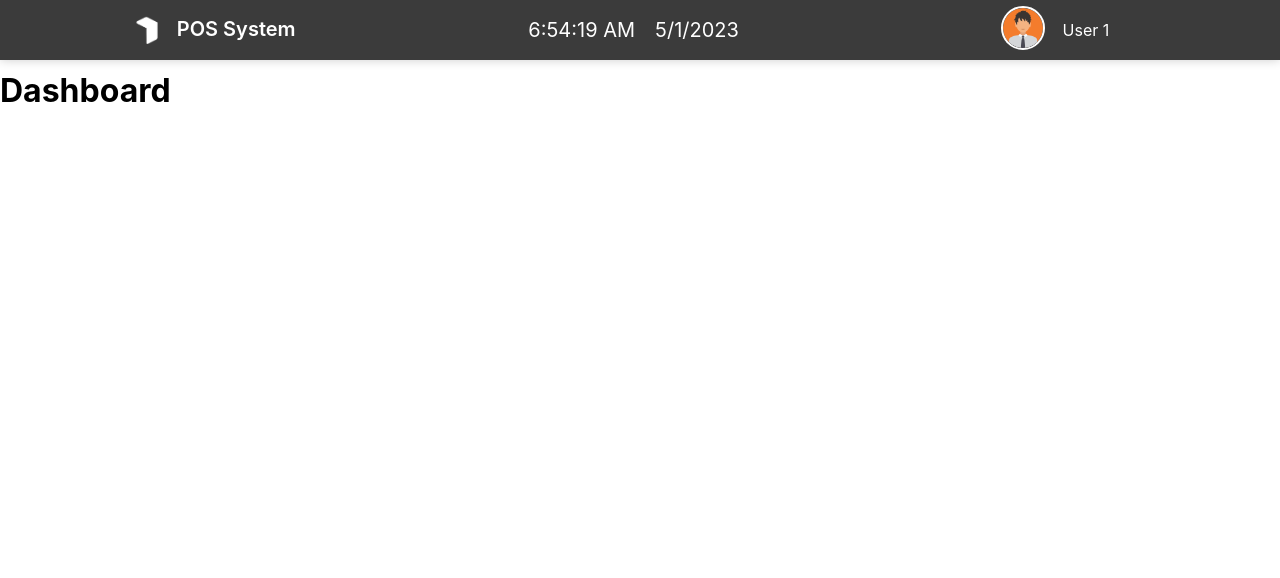
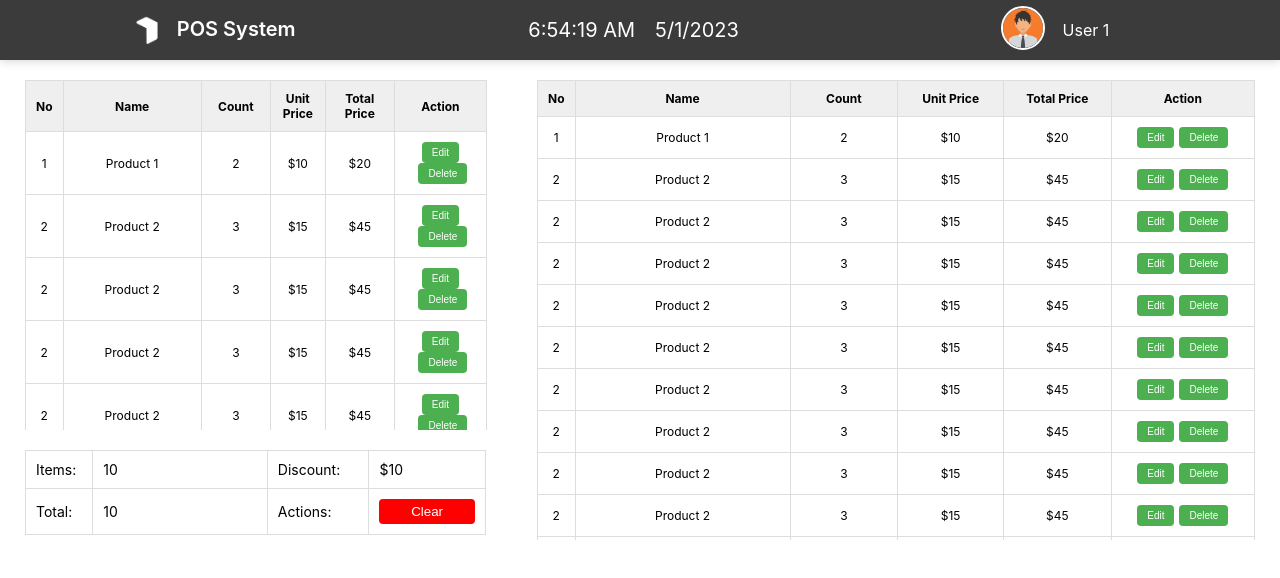
Before and after one commit to ProInventory/POS, a React (Create React App) app: page / in a window 1280 px wide. Shown: the top 578 px of the page. Built offline with nearby package versions, Linux system fonts and the light colour scheme.

Commit message:
cart and cart status

```diff
--- /dev/null
+++ b/src/components/cart.jsx
@@ -0,0 +1,169 @@
+import React from "react";
+
+import "./styles/cart.css";
+
+const Cart = () => {
+	return (
+		<React.Fragment>
+			<table className="cart-table">
+				<thead className="cart-table-head">
+					<tr className="cart-table-tr">
+						<th className="cart-table-th">No</th>
+						<th className="cart-table-th">Name</th>
+						<th className="cart-table-th">Count</th>
+						<th className="cart-table-th">Unit Price</th>
+						<th className="cart-table-th">Total Price</th>
+						<th className="cart-table-th">Action</th>
+					</tr>
+				</thead>
+				<tbody>
+					<tr className="cart-table-tr">
+						<td className="cart-table-td">1</td>
+						<td className="cart-table-td">Product 1</td>
+						<td className="cart-table-td">2</td>
+						<td className="cart-table-td">$10</td>
+						<td className="cart-table-td">$20</td>
+						<td className="cart-table-td">
+							<button className="cart-table-button">Edit</button>
+							<button className="cart-table-button">
+								Delete
+							</button>
+						</td>
+					</tr>
+					<tr className="cart-table-tr">
+						<td className="cart-table-td">2</td>
+						<td className="cart-table-td">Product 2</td>
+						<td className="cart-table-td">3</td>
+						<td className="cart-table-td">$15</td>
+						<td className="cart-table-td">$45</td>
+						<td className="cart-table-td">
+							<button className="cart-table-button">Edit</button>
+							<button className="cart-table-button">
+								Delete
+							</button>
+						</td>
+					</tr>
+					<tr className="cart-table-tr">
+						<td className="cart-table-td">2</td>
+						<td className="cart-table-td">Product 2</td>
+						<td className="cart-table-td">3</td>
+						<td className="cart-table-td">$15</td>
+						<td className="cart-table-td">$45</td>
+						<td className="cart-table-td">
+							<button className="cart-table-button">Edit</button>
+							<button className="cart-table-button">
+								Delete
+							</button>
+						</td>
+					</tr>
+					<tr className="cart-table-tr">
+						<td className="cart-table-td">2</td>
+						<td className="cart-table-td">Product 2</td>
+						<td className="cart-table-td">3</td>
+						<td className="cart-table-td">$15</td>
+						<td className="cart-table-td">$45</td>
+						<td className="cart-table-td">
+							<button className="cart-table-button">Edit</button>
+							<button className="cart-table-button">
+								Delete
+							</button>
+						</td>
+					</tr>
+					<tr className="cart-table-tr">
+						<td className="cart-table-td">2</td>
+						<td className="cart-table-td">Product 2</td>
+						<td className="cart-table-td">3</td>
+						<td className="cart-table-td">$15</td>
+						<td className="cart-table-td">$45</td>
+						<td className="cart-table-td">
+							<button className="cart-table-button">Edit</button>
+							<button className="cart-table-button">
+								Delete
+							</button>
+						</td>
+					</tr>
+					<tr className="cart-table-tr">
+						<td className="cart-table-td">2</td>
+						<td className="cart-table-td">Product 2</td>
+						<td className="cart-table-td">3</td>
+						<td className="cart-table-td">$15</td>
+						<td className="cart-table-td">$45</td>
+						<td className="cart-table-td">
+							<button className="cart-table-button">Edit</button>
+							<button className="cart-table-button">
+								Delete
+							</button>
+						</td>
+					</tr>
+					<tr className="cart-table-tr">
+						<td className="cart-table-td">2</td>
+						<td className="cart-table-td">Product 2</td>
+						<td className="cart-table-td">3</td>
+						<td className="cart-table-td">$15</td>
+						<td className="cart-table-td">$45</td>
+						<td className="cart-table-td">
+							<button className="cart-table-button">Edit</button>
+							<button className="cart-table-button">
+								Delete
+							</button>
+						</td>
+					</tr>
+					<tr className="cart-table-tr">
+						<td className="cart-table-td">2</td>
+						<td className="cart-table-td">Product 2</td>
+						<td className="cart-table-td">3</td>
+						<td className="cart-table-td">$15</td>
+						<td className="cart-table-td">$45</td>
+						<td className="cart-table-td">
+							<button className="cart-table-button">Edit</button>
+							<button className="cart-table-button">
+								Delete
+							</button>
+						</td>
+					</tr>
+					<tr className="cart-table-tr">
+						<td className="cart-table-td">2</td>
+						<td className="cart-table-td">Product 2</td>
+						<td className="cart-table-td">3</td>
+						<td className="cart-table-td">$15</td>
+						<td className="cart-table-td">$45</td>
+						<td className="cart-table-td">
+							<button className="cart-table-button">Edit</button>
+							<button className="cart-table-button">
+								Delete
+							</button>
+						</td>
+					</tr>
+					<tr className="cart-table-tr">
+						<td className="cart-table-td">2</td>
+						<td className="cart-table-td">Product 2</td>
+						<td className="cart-table-td">3</td>
+						<td className="cart-table-td">$15</td>
+						<td className="cart-table-td">$45</td>
+						<td className="cart-table-td">
+							<button className="cart-table-button">Edit</button>
+							<button className="cart-table-button">
+								Delete
+							</button>
+						</td>
+					</tr>
+					<tr className="cart-table-tr">
+						<td className="cart-table-td">2</td>
+						<td className="cart-table-td">Product 2</td>
+						<td className="cart-table-td">3</td>
+						<td className="cart-table-td">$15</td>
+						<td className="cart-table-td">$45</td>
+						<td className="cart-table-td">
+							<button className="cart-table-button">Edit</button>
+							<button className="cart-table-button">
+								Delete
+							</button>
+						</td>
+					</tr>
+				</tbody>
+			</table>
+		</React.Fragment>
+	);
+};
+
+export default Cart;
--- /dev/null
+++ b/src/components/cartStatus.jsx
@@ -0,0 +1,35 @@
+import React from "react";
+
+import "./styles/cartStatus.css";
+
+const CartStatus = () => {
+	return (
+		<React.Fragment>
+			<div className="cart-status">
+				<table className="cart-status-table">
+					<tbody>
+						<tr className="cart-status-table-tr">
+							<td className="cart-status-table-td">Items: </td>
+							<td className="cart-status-table-td">10</td>
+							<td className="cart-status-table-td">Discount: </td>
+							<td className="cart-status-table-td">$10</td>
+						</tr>
+
+						<tr className="cart-status-table-tr">
+							<td className="cart-status-table-td">Total: </td>
+							<td className="cart-status-table-td">10</td>
+							<td className="cart-status-table-td">Actions: </td>
+							<td className="cart-status-table-td">
+								<button className="cart-status-table-button">
+									Clear
+								</button>
+							</td>
+						</tr>
+					</tbody>
+				</table>
+			</div>
+		</React.Fragment>
+	);
+};
+
+export default CartStatus;
--- a/src/components/dashboard.jsx
+++ b/src/components/dashboard.jsx
@@ -1,6 +1,8 @@
 import React from "react";
 
 import Navbar from "./common/navbar";
+import Cart from "./cart";
+import CartStatus from "./cartStatus";
 
 import "./styles/dashboard.css";
 
@@ -15,7 +17,23 @@ const Dashboard = () => {
 				</div>
 
 				<div className="homepage-content">
-					<h1>Dashboard</h1>
+					<div className="homepage-content-first-line">
+						<div className="homepage-content-cart">
+							<div className="homepage-content-cart-container">
+								<Cart />
+							</div>
+
+							<div className="homepage-content-cart-status-container">
+								<CartStatus />
+							</div>
+						</div>
+
+						<div className="homepage-content-inventoty">
+							<div className="homepage-content-inventory-container">
+								<Cart />
+							</div>
+						</div>
+					</div>
 				</div>
 			</div>
 		</React.Fragment>
--- /dev/null
+++ b/src/components/styles/cart.css
@@ -0,0 +1,66 @@
+.cart-table {
+	border-collapse: collapse;
+	width: 100%;
+	margin: 0 auto;
+	font-size: 12px;
+	text-align: center;
+}
+
+.cart-table-head {
+	background-color: #efefef;
+	font-weight: bold;
+}
+
+.cart-table-head .cart-table-th {
+	position: sticky;
+	top: 0;
+	background-color: #efefef;
+	font-weight: bold;
+}
+
+.cart-table-th,
+.cart-table-td {
+	padding: 10px;
+	border: 1px solid #ddd;
+}
+
+.cart-table-th:first-child,
+.cart-table-td:first-child {
+	text-align: center;
+	width: 5%;
+}
+
+.cart-table-th:nth-child(2),
+.cart-table-td:nth-child(2) {
+	width: 30%;
+}
+
+.cart-table-th:nth-child(3),
+.cart-table-td:nth-child(3),
+.cart-table-th:nth-child(5),
+.cart-table-td:nth-child(5) {
+	width: 15%;
+}
+
+.cart-table-th:last-child,
+.cart-table-td:last-child {
+	width: 20%;
+}
+
+.cart-table-button {
+	padding: 5px 10px;
+	border: none;
+	border-radius: 4px;
+	color: #fff;
+	background-color: #4caf50;
+	cursor: pointer;
+	font-size: 10px;
+}
+
+.cart-table-button + .cart-table-button {
+	margin-left: 5px;
+}
+
+.cart-table-button:hover {
+	background-color: #3e8e41;
+}
--- /dev/null
+++ b/src/components/styles/cartStatus.css
@@ -0,0 +1,51 @@
+.cart-status-table {
+	border-collapse: collapse;
+	width: 100%;
+	margin: 0 auto;
+	font-size: 14px;
+	text-align: center;
+}
+
+.cart-status-table-td {
+	padding: 10px;
+	border: 1px solid #ddd;
+}
+
+.cart-status-table-td:first-child {
+	text-align: left;
+	width: 5%;
+}
+
+.cart-status-table-td:nth-child(2) {
+	text-align: left;
+	width: 30%;
+}
+
+.cart-status-table-td:nth-child(3),
+.cart-status-table-td:nth-child(5) {
+	text-align: left;
+	width: 15%;
+}
+
+.cart-status-table-td:last-child {
+	text-align: left;
+	width: 20%;
+}
+
+.cart-status-table-button {
+	padding: 5px 10px;
+	border: none;
+	border-radius: 4px;
+	color: #fff;
+	background-color: rgb(255, 0, 0);
+	cursor: pointer;
+	width: 100%;
+}
+
+.cart-status-table-button + .cart-status-table-button {
+	margin-left: 5px;
+}
+
+.cart-status-table-button:hover {
+	background-color: #7a0101;
+}
--- a/src/components/styles/dashboard.css
+++ b/src/components/styles/dashboard.css
@@ -1,3 +1,7 @@
+.homepage {
+	height: 100vh;
+}
+
 .homepage-navbar {
 	position: fixed;
 	top: 0;
@@ -7,8 +11,41 @@
 }
 
 .homepage-content {
-	padding-top: 50px;
+	padding-top: 60px;
 	display: flex;
 	flex-direction: column;
 	width: 100%;
 }
+
+.homepage-content-first-line {
+	display: flex;
+	padding-top: 20px;
+}
+
+.homepage-content-cart {
+	flex-basis: 40%;
+	height: 400px;
+}
+
+.homepage-content-inventoty {
+	flex-basis: 60%;
+	height: 460px;
+	overflow: auto;
+}
+
+.homepage-content-cart-container,
+.homepage-content-inventory-container,
+.homepage-content-cart-status-container {
+	padding-left: 25px;
+	padding-right: 25px;
+}
+
+.homepage-content-cart-container {
+	height: 350px;
+	overflow: auto;
+}
+
+.homepage-content-cart-status-container {
+	width: 90%;
+	padding-top: 20px;
+}
```
